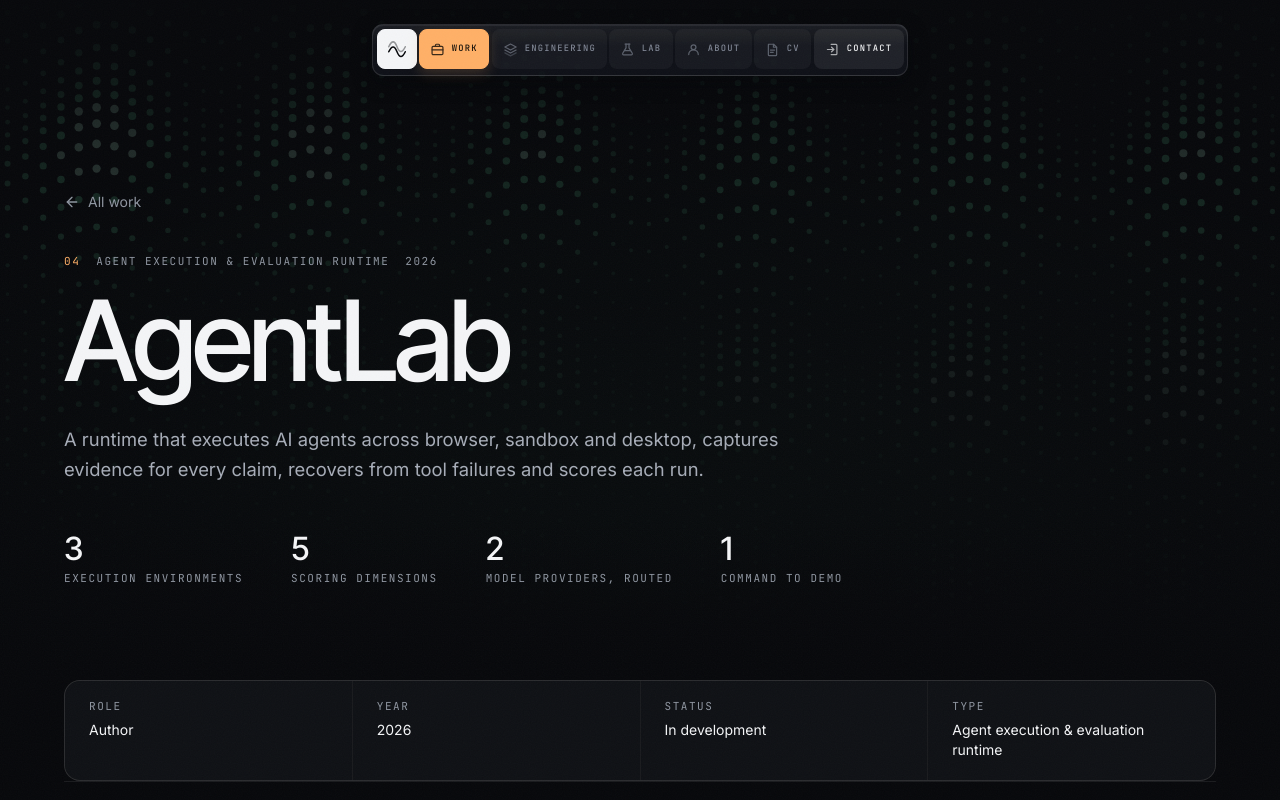
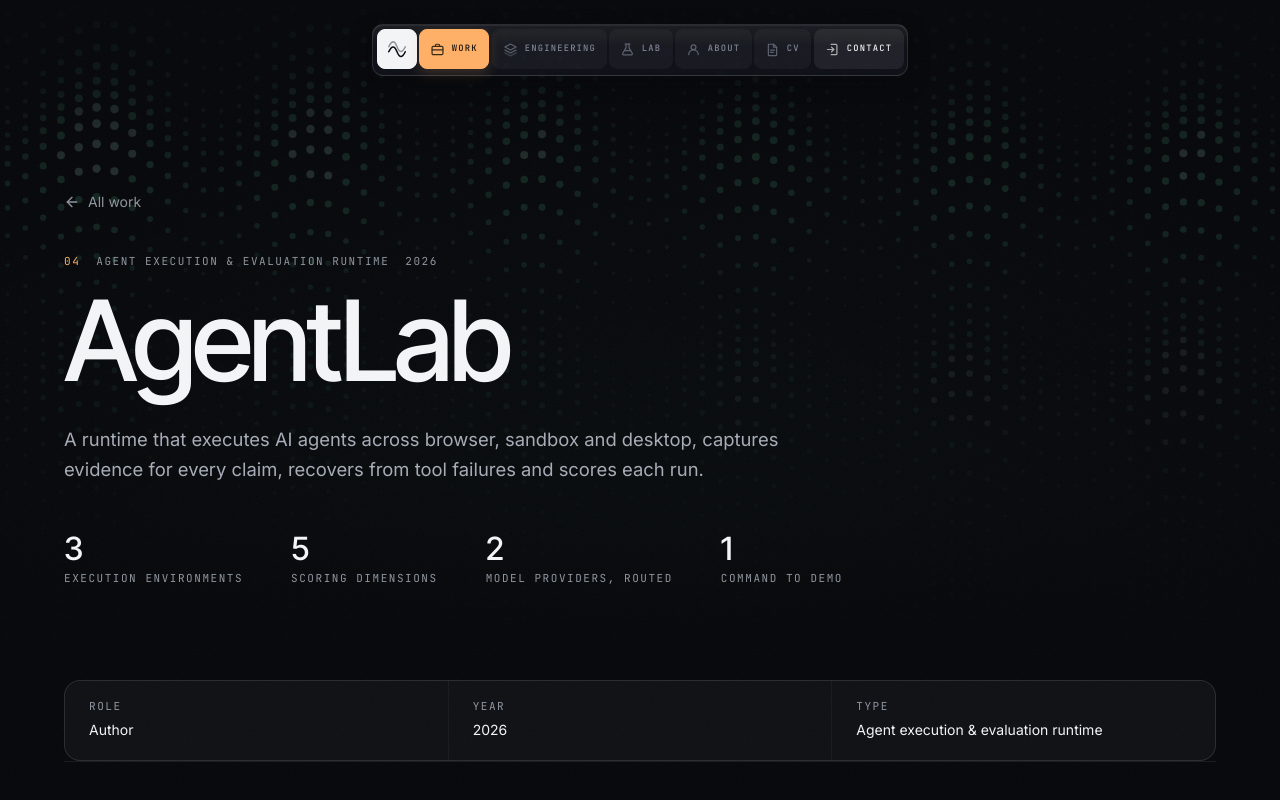
Before and after one commit to oyinlola-tech/oyinlola, a Next.js app: page /work/agentlab in a window 1280 px wide. Shown: the top 800 px of the page. Built offline with nearby package versions, Linux system fonts and the light colour scheme.

Commit message:
feat: update project status handling and improve metadata display in case studies

```diff
--- a/app/work/[slug]/page.tsx
+++ b/app/work/[slug]/page.tsx
@@ -34,6 +34,17 @@ export default async function CaseStudyPage({ params }: Props) {
   const idx = work.findIndex((w) => w.slug === slug);
   const next = work[(idx + 1) % work.length];
 
+  /* The rail paints its dividers with a background showing through 1px
+     gaps, so an unfilled track reads as an empty box rather than as
+     nothing. Projects that carry no status get a three-column rail
+     instead of a four-column one with a hole in it. */
+  const meta: [string, string][] = [
+    ["Role", project.role],
+    ["Year", project.year],
+    ...(project.status ? ([["Status", project.status]] as [string, string][]) : []),
+    ["Type", project.kind],
+  ];
+
   return (
     <article>
       <Banner project={project} index={idx} />
@@ -41,13 +52,12 @@ export default async function CaseStudyPage({ params }: Props) {
       <div className="shell">
         {/* Meta rail ---------------------------------------------------- */}
         <Reveal>
-          <dl className="grid gap-px overflow-hidden rounded-2xl border border-line bg-line sm:grid-cols-2 lg:grid-cols-4">
-            {[
-              ["Role", project.role],
-              ["Year", project.year],
-              ["Status", project.status],
-              ["Type", project.kind],
-            ].map(([k, v]) => (
+          <dl
+            className={`grid gap-px overflow-hidden rounded-2xl border border-line bg-line ${
+              meta.length === 4 ? "sm:grid-cols-2 lg:grid-cols-4" : "sm:grid-cols-3"
+            }`}
+          >
+            {meta.map(([k, v]) => (
               <div key={k} className="bg-stage-2/70 px-6 py-5">
                 <dt className="label">{k}</dt>
                 <dd className="mt-2 text-sm text-ink">{v}</dd>
--- a/components/WorkCards.tsx
+++ b/components/WorkCards.tsx
@@ -5,6 +5,7 @@ import ProjectSigil from "./ProjectSigil";
 import Reveal from "./Reveal";
 
 export function StatusChip({ status }: { status: CaseStudy["status"] }) {
+  if (!status) return null;
   const live = status === "Live";
   return (
     <span
--- a/components/terminal/shell.ts
+++ b/components/terminal/shell.ts
@@ -50,7 +50,7 @@ function projectFile(slug: string): File {
       const p = work.find((w) => w.slug === slug)!;
       const out: Line[] = [
         L(p.name, "head"),
-        L(`${p.kind} · ${p.year} · ${p.status}`, "dim"),
+        L([p.kind, p.year, p.status].filter(Boolean).join(" · "), "dim"),
         BLANK,
         ...wrap(p.summary, 74).map((t) => L(t, "out")),
         BLANK,
--- a/content/work.ts
+++ b/content/work.ts
@@ -17,7 +17,8 @@ export type CaseStudy = {
   category: string;
   year: string;
   role: string;
-  status: "Live" | "In development" | "Open source" | "Private" | "Archived";
+  /** Omitted where a project has no status worth stating. */
+  status?: "Live" | "Open source" | "Private" | "Archived";
   summary: string;
   overview: string[];
   problem: string[];
@@ -39,7 +40,6 @@ export const work: CaseStudy[] = [
     category: "Commerce & marketplace",
     year: "2023 — present",
     role: "Founder & lead engineer",
-    status: "In development",
     summary:
       "A Go modular monolith for African social commerce — 74 modules across five domains, escrow and three-tier verification, with a Python service for ranking, recommendation and fraud detection.",
     overview: [
@@ -216,7 +216,6 @@ export const work: CaseStudy[] = [
     category: "Payments & fintech",
     year: "2026",
     role: "Backend engineer",
-    status: "In development",
     summary:
       "Digital infrastructure for Ajo and Esusu savings groups — a double-entry ledger, HMAC-verified Nomba webhooks, and 14 background queues behind 32 repositories.",
     overview: [
@@ -309,7 +308,6 @@ export const work: CaseStudy[] = [
     category: "AI & agents",
     year: "2026",
     role: "Author",
-    status: "In development",
     summary:
       "A runtime that executes AI agents across browser, sandbox and desktop, captures evidence for every claim, recovers from tool failures and scores each run.",
     overview: [
@@ -381,7 +379,6 @@ export const work: CaseStudy[] = [
     category: "Civic & infrastructure",
     year: "2026",
     role: "Backend engineer",
-    status: "In development",
     summary:
       "Crowd-sourced electricity outage tracking for Nigeria — a six-level geographic hierarchy, map-based reporting, and outage clustering built for the Orange internship programme.",
     overview: [
@@ -622,7 +619,6 @@ export const work: CaseStudy[] = [
     category: "Education",
     year: "2026",
     role: "Lead engineer",
-    status: "In development",
     summary:
       "A full LMS with four distinct workspaces, realtime channels, Paystack billing, and externally verifiable certificates rendered to PDF and PNG.",
     overview: [
@@ -800,7 +796,6 @@ export const work: CaseStudy[] = [
     category: "Commerce & marketplace",
     year: "2026",
     role: "Author",
-    status: "In development",
     summary:
       "A modular-monolith commerce platform: 24 hexagonal modules, 150+ routes, 31 relational models — storefront, admin dashboard and API in one process.",
     overview: [
@@ -887,7 +882,6 @@ export const work: CaseStudy[] = [
     category: "Commerce & marketplace",
     year: "2026",
     role: "Author",
-    status: "In development",
     summary:
       "A multi-tenant point-of-sale system — shifts, sales, suppliers, purchase orders, loyalty and crypto settlement — with four role-specific portals on one Fastify process.",
     overview: [
@@ -1059,7 +1053,6 @@ export const work: CaseStudy[] = [
     category: "Product & interface",
     year: "2026",
     role: "Designer & engineer",
-    status: "In development",
     summary:
       "A thirty-page corporate site built by a Python generator — no framework, no npm, no build toolchain — governed by a written design specification the code must obey.",
     overview: [
```
